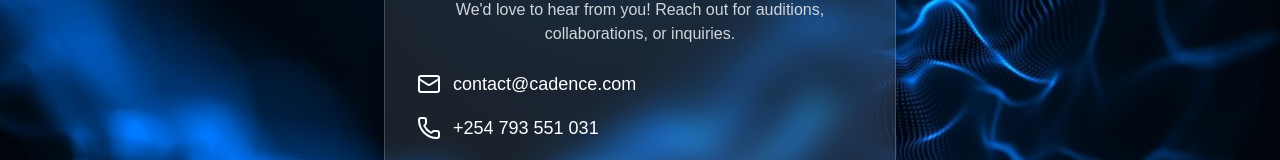
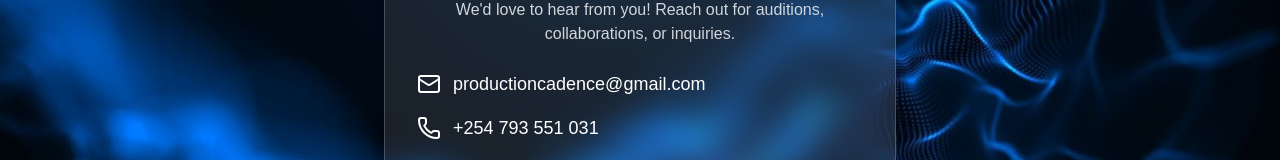
Before and after one commit to rokeowmaster/cadence, a Next.js app: page /contacts in a window 1280 px wide. Shown: the part 237-397 px from the top of the page. Built offline with nearby package versions, Linux system fonts and the light colour scheme.

Commit message:
edits commits

```diff
--- a/app/contacts/page.jsx
+++ b/app/contacts/page.jsx
@@ -28,7 +28,7 @@ const ContactUs = () => {
         <div className="space-y-4">
           <div className="flex items-center space-x-3">
             <Mail className="text-white" size={24} />
-            <span className="text-lg">contact@cadence.com</span>
+            <span className="text-lg">productioncadence@gmail.com</span>
           </div>
           <div className="flex items-center space-x-3">
             <Phone className="text-white" size={24} />
```
